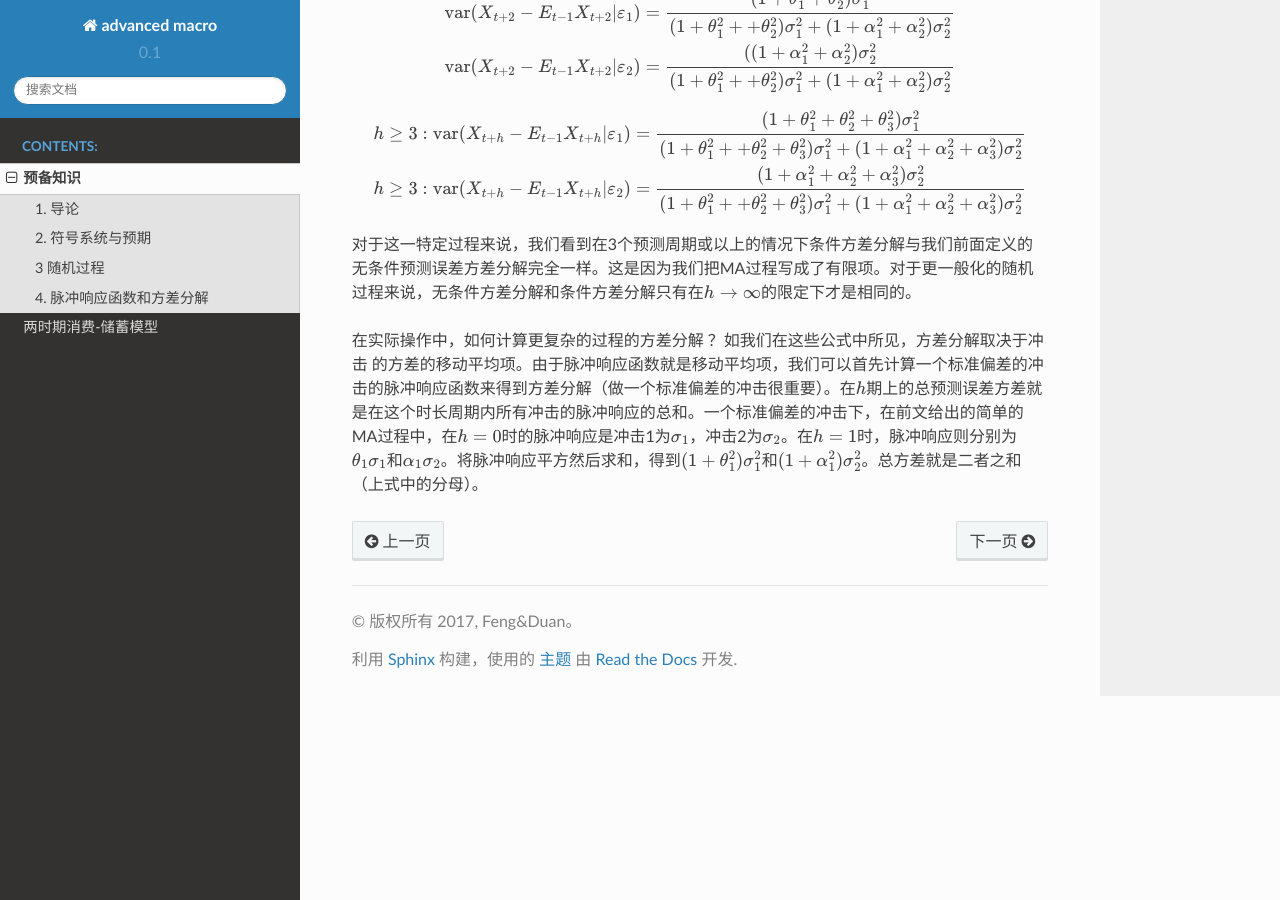
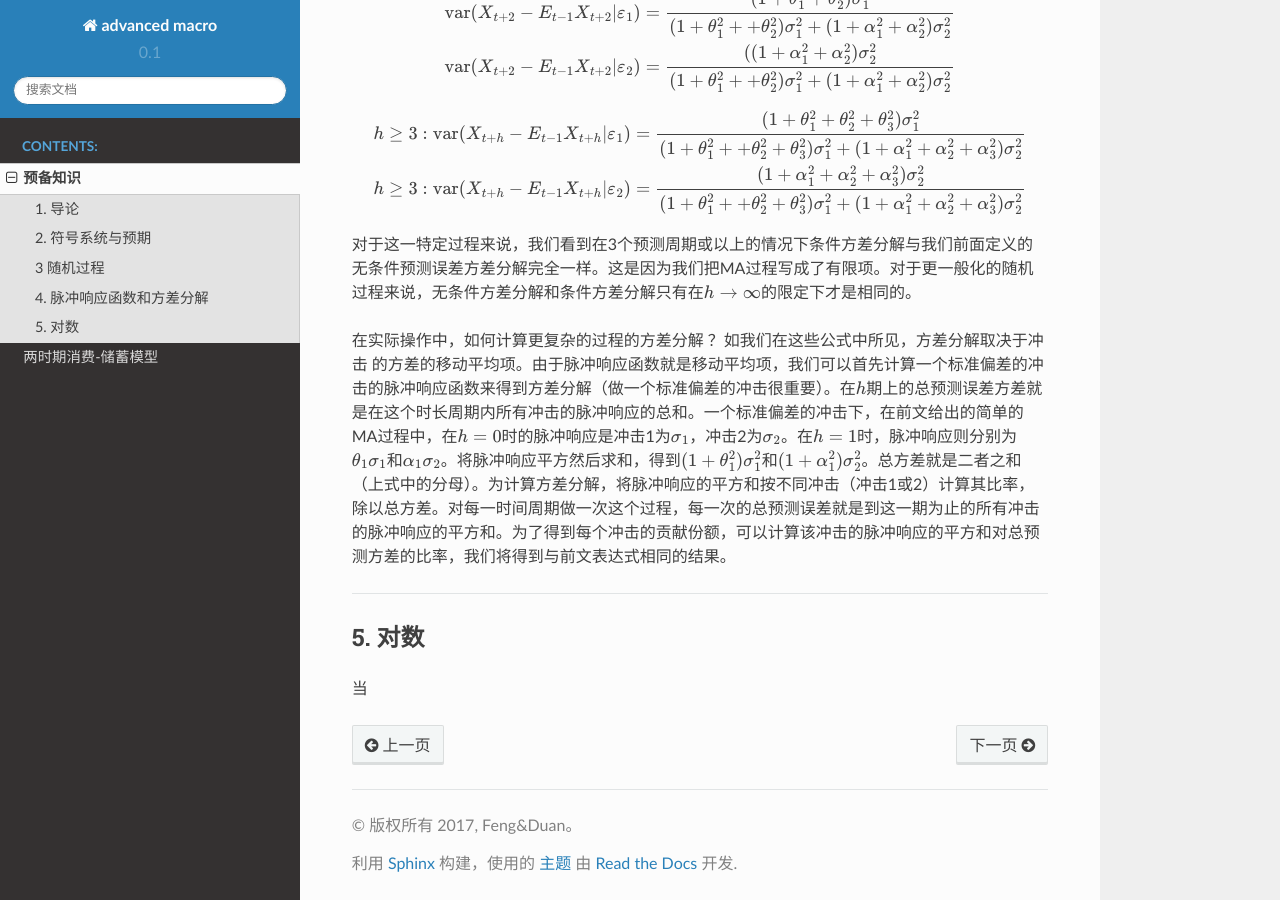
Before and after one commit to wenchengfeng/simsadv, a Sphinx documentation site: the page built from source/01-preliminaries.rst, in a window 1280 px wide and 900 px high, scrolled down 9856 px. Built offline with Sphinx 7.4.7 and the Read the Docs theme 2.0.0, drawn with Linux system fonts in a browser that asks for light colours.

Commit message:
晕晕地结束第4节

```diff
--- a/source/01-preliminaries.rst
+++ b/source/01-preliminaries.rst
@@ -493,4 +493,11 @@ AR(p) 过程在形式上并一定具有前文讨论过的马尔可夫性质—
 
 在实际操作中，如何计算更复杂的过程的方差分解
 ？如我们在这些公式中所见，方差分解取决于冲击
-的方差的移动平均项。由于脉冲响应函数就是移动平均项，我们可以首先计算一个标准偏差的冲击的脉冲响应函数来得到方差分解（做一个标准偏差的冲击很重要）。在\ :math:`h`\ 期上的总预测误差方差就是在这个时长周期内所有冲击的脉冲响应的总和。一个标准偏差的冲击下，在前文给出的简单的MA过程中，在\ :math:`h=0`\ 时的脉冲响应是冲击1为\ :math:`\sigma_1`\ ，冲击2为\ :math:`\sigma_2`\ 。在\ :math:`h=1`\ 时，脉冲响应则分别为\ :math:`\theta_1\sigma_1`\ 和\ :math:`\alpha_1\sigma_2`\ 。将脉冲响应平方然后求和，得到\ :math:`(1+\theta_1^2)\sigma_1^2`\ 和\ :math:`(1+\alpha_1^2)\sigma_2^2`\ 。总方差就是二者之和（上式中的分母）。
+的方差的移动平均项。由于脉冲响应函数就是移动平均项，我们可以首先计算一个标准偏差的冲击的脉冲响应函数来得到方差分解（做一个标准偏差的冲击很重要）。在\ :math:`h`\ 期上的总预测误差方差就是在这个时长周期内所有冲击的脉冲响应的总和。一个标准偏差的冲击下，在前文给出的简单的MA过程中，在\ :math:`h=0`\ 时的脉冲响应是冲击1为\ :math:`\sigma_1`\ ，冲击2为\ :math:`\sigma_2`\ 。在\ :math:`h=1`\ 时，脉冲响应则分别为\ :math:`\theta_1\sigma_1`\ 和\ :math:`\alpha_1\sigma_2`\ 。将脉冲响应平方然后求和，得到\ :math:`(1+\theta_1^2)\sigma_1^2`\ 和\ :math:`(1+\alpha_1^2)\sigma_2^2`\ 。总方差就是二者之和（上式中的分母）。为计算方差分解，将脉冲响应的平方和按不同冲击（冲击1或2）计算其比率，除以总方差。对每一时间周期做一次这个过程，每一次的总预测误差就是到这一期为止的所有冲击的脉冲响应的平方和。为了得到每个冲击的贡献份额，可以计算该冲击的脉冲响应的平方和对总预测方差的比率，我们将得到与前文表达式相同的结果。
+
+--------------
+
+5. 对数
+-------
+
+当
```
Also changed, not shown: source/01-preliminaries.md (+7 -1 lines).
